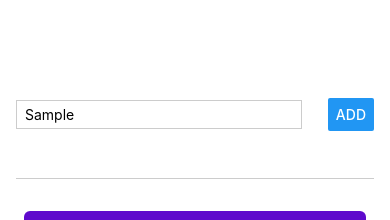
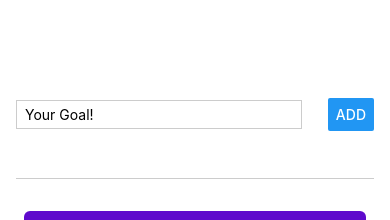
Before and after one commit to GilbertS17/Goal-To-Do, a React Native app: screen / in a window 390 px wide. Both pictures are taken after typing "Sample" into the empty fields and a click on the button "ADD". Shown: the top 220 px of the page. Built offline with nearby package versions, Linux system fonts and the light colour scheme.

Commit message:
Fix components content

```diff
--- a/App.js
+++ b/App.js
@@ -1,35 +1,35 @@
 import { useState } from "react";
-import { StyleSheet, View, Button, TextInput, FlatList } from "react-native";
+import { StyleSheet, View, FlatList } from "react-native";
 import GoalItem from "./components/GoalItem";
+import GoalInput from "./components/GoalInput";
+
 export default function App() {
-  const [enteredGoalText, setEnteredGoalText] = useState("");
   const [courseGoals, setCourseGoals] = useState([]);
-  function goalInputHandler(enteredText) {
-    setEnteredGoalText(enteredText);
-  }
 
-  function addGoalHandler() {
+  function addGoalHandler(enteredGoalText) {
     setCourseGoals((currentCourseGoals) => [
       ...currentCourseGoals,
       { text: enteredGoalText, id: Math.random().toString() },
     ]);
   }
 
+  function deleteGoalHandler() {
+    console.log("delete");
+  }
+
   return (
     <View style={styles.appContainer}>
-      <View style={styles.inputContainer}>
-        <TextInput
-          style={styles.textInput}
-          placeholder="Your Goal!"
-          onChangeText={goalInputHandler}
-        />
-        <Button title="Add" onPress={addGoalHandler} />
-      </View>
+      <GoalInput addGoalHandler={addGoalHandler} />
       <View style={styles.listContainer}>
         <FlatList
           data={courseGoals}
           renderItem={(itemData) => {
-            return <GoalItem text={itemData.item.text} />;
+            return (
+              <GoalItem
+                text={itemData.item.text}
+                onDeleteItem={deleteGoalHandler}
+              />
+            );
           }}
           keyExtractor={(item, index) => {
             return item.id;
@@ -46,24 +46,6 @@ const styles = StyleSheet.create({
     paddingTop: 50,
     paddingHorizontal: 16,
   },
-  inputContainer: {
-    flex: 1,
-    flexDirection: "row",
-    justifyContent: "space-between",
-    alignItems: "center",
-    marginBottom: 24,
-    borderBottomWidth: 1,
-    borderColor: "#cccccc",
-  },
-  textInput: {
-    width: "80%",
-    borderWidth: 1,
-    borderColor: "#cccccc",
-    paddingRight: 8,
-    paddingLeft: 8,
-    paddingTop: 5,
-    paddingBottom: 5,
-  },
   listContainer: {
     flex: 5,
   },
--- a/components/GoalInput.js
+++ b/components/GoalInput.js
@@ -1,3 +1,4 @@
+import { useState } from "react";
 import {
   StyleSheet,
   Text,
@@ -7,3 +8,49 @@ import {
   ScrollView,
   FlatList,
 } from "react-native";
+
+export default function GoalInput(props) {
+  const [enteredGoalText, setEnteredGoalText] = useState("");
+
+  function goalInputHandler(enteredText) {
+    setEnteredGoalText(enteredText);
+  }
+
+  function addGoalHandler() {
+    props.addGoalHandler(enteredGoalText);
+    setEnteredGoalText("");
+  }
+
+  return (
+    <View style={styles.inputContainer}>
+      <TextInput
+        style={styles.textInput}
+        placeholder="Your Goal!"
+        onChangeText={goalInputHandler}
+        value={enteredGoalText}
+      />
+      <Button title="Add" onPress={addGoalHandler} />
+    </View>
+  );
+}
+
+const styles = StyleSheet.create({
+  inputContainer: {
+    flex: 1,
+    flexDirection: "row",
+    justifyContent: "space-between",
+    alignItems: "center",
+    marginBottom: 24,
+    borderBottomWidth: 1,
+    borderColor: "#cccccc",
+  },
+  textInput: {
+    width: "80%",
+    borderWidth: 1,
+    borderColor: "#cccccc",
+    paddingRight: 8,
+    paddingLeft: 8,
+    paddingTop: 5,
+    paddingBottom: 5,
+  },
+});
--- a/components/GoalItem.js
+++ b/components/GoalItem.js
@@ -1,10 +1,12 @@
-import { StyleSheet, Text, View } from "react-native";
+import { StyleSheet, Text, View, Pressable } from "react-native";
 
 export default function GoalItem(props) {
   return (
-    <View style={styles.goalItem}>
-      <Text style={{ color: "white" }}>{props.text}</Text>
-    </View>
+    <Pressable onPress={props.onDeleteItem}>
+      <View style={styles.goalItem}>
+        <Text style={{ color: "white" }}>{props.text}</Text>
+      </View>
+    </Pressable>
   );
 }
 
```
